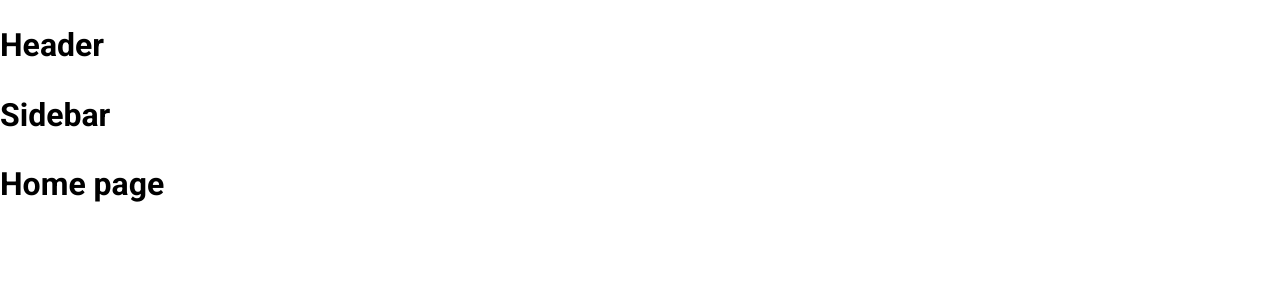
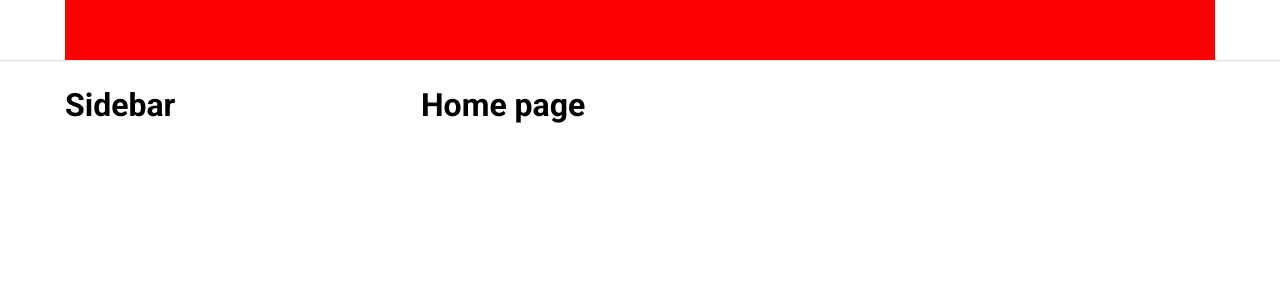
Before and after one commit to kbaoooo/tiktok-ui, a React (Create React App) app: page / in a window 1280 px wide. Shown: the top 300 px of the page. Built offline with nearby package versions, Linux system fonts and the light colour scheme.

Commit message:
build default frame layout

```diff
--- a/package.json
+++ b/package.json
@@ -6,6 +6,7 @@
     "@testing-library/jest-dom": "^5.16.5",
     "@testing-library/react": "^13.4.0",
     "@testing-library/user-event": "^13.5.0",
+    "classnames": "^2.3.2",
     "normalize.css": "^8.0.1",
     "react": "^18.2.0",
     "react-dom": "^18.2.0",
--- a/src/GlobalStyles/GlobalStyles.scss
+++ b/src/GlobalStyles/GlobalStyles.scss
@@ -3,10 +3,20 @@
 
 :root {
     --primary: #fe2c55;
+
+    // header
+    --header-height: 60px;
+    --header-width-content: 1150px;
+
+    //DefaultLayout
+    --DefaultLayout-width: 1150px;
+    --DefaultLayout-Sidebar-width: 356px;
 }
 
 * {
     box-sizing: border-box;
+    margin: 0;
+    padding: 0;
 }
 
 html {
--- /dev/null
+++ b/src/Layout/DefaultLayout/DefaultLayout.module.scss
@@ -0,0 +1,14 @@
+.wrapper {
+    display: flex;
+    flex-direction: column;
+    align-items: center;
+}
+
+.container {
+    width: var(--DefaultLayout-width, 1150px);
+    display: flex;
+}
+
+.content {
+    flex-grow: 1;
+}
--- /dev/null
+++ b/src/Layout/DefaultLayout/Sidebar/Sidebar.module.scss
@@ -0,0 +1,3 @@
+.wrapper {
+    width:  var(--DefaultLayout-Sidebar-width, 356px);
+}
--- a/src/Layout/DefaultLayout/Sidebar/index.js
+++ b/src/Layout/DefaultLayout/Sidebar/index.js
@@ -1,7 +1,16 @@
+//library
+import classNames from 'classnames/bind';
+
+// src
+import styles from './Sidebar.module.scss'
+
+const cx = classNames.bind(styles);
 
 function Sidebar() {
     return(
-        <h1>Sidebar</h1>
+        <aside className={cx('wrapper')}>
+            <h1>Sidebar</h1>
+        </aside>
     );
 }
 
--- a/src/Layout/DefaultLayout/index.js
+++ b/src/Layout/DefaultLayout/index.js
@@ -1,13 +1,20 @@
+// library
+import classNames from "classnames/bind";
+
+// src
 import Header from "~/Layout/components/Header";
 import Sidebar from "./Sidebar";
+import styles from './DefaultLayout.module.scss';
+
+const cx = classNames.bind(styles)
 
 function DefaultLayout({ children }) {
     return (
-        <div>
+        <div className={cx('wrapper')}>
             <Header/>
-            <div className="container">
+            <div className={cx('container')}>
                 <Sidebar/>
-                <div className="content">
+                <div className={cx('content')}>
                     {children}
                 </div>
             </div>
--- a/src/Layout/HeaderOnly/index.js
+++ b/src/Layout/HeaderOnly/index.js
@@ -1,6 +1,6 @@
 import Header from "~/Layout/components/Header";
 
-function DefaultLayout({ children }) {
+function HeaderOnly({ children }) {
     return (
         <div>
             <Header/>
@@ -13,4 +13,4 @@ function DefaultLayout({ children }) {
     );
 }
 
-export default DefaultLayout;
+export default HeaderOnly;
--- /dev/null
+++ b/src/Layout/components/Header/Header.module.scss
@@ -0,0 +1,13 @@
+.wrapper {
+    width: 100%;
+    height: var(--header-height, 60px);
+    box-shadow: 0px 1px 1px rgb(0 0 0 / 12%);
+    display: flex;
+    justify-content: center;
+}
+
+.inner {
+    height: inherit;
+    width: var(--header-width-content, 1150px);
+    background-color: red;
+}
--- a/src/Layout/components/Header/index.js
+++ b/src/Layout/components/Header/index.js
@@ -1,7 +1,18 @@
+//Library
+import classNames from 'classnames/bind';
+
+// src
+import styles from './Header.module.scss';
+
+const cx = classNames.bind(styles); //
 
 function Header() {
     return(
-        <h1>Header</h1>
+        <header className={cx('wrapper')}>
+            <div className={cx('inner')}>
+
+            </div>
+        </header>
     );
 }
 
```
Also changed, not shown: 1 other file (tests, documents, lock files or other folders).
